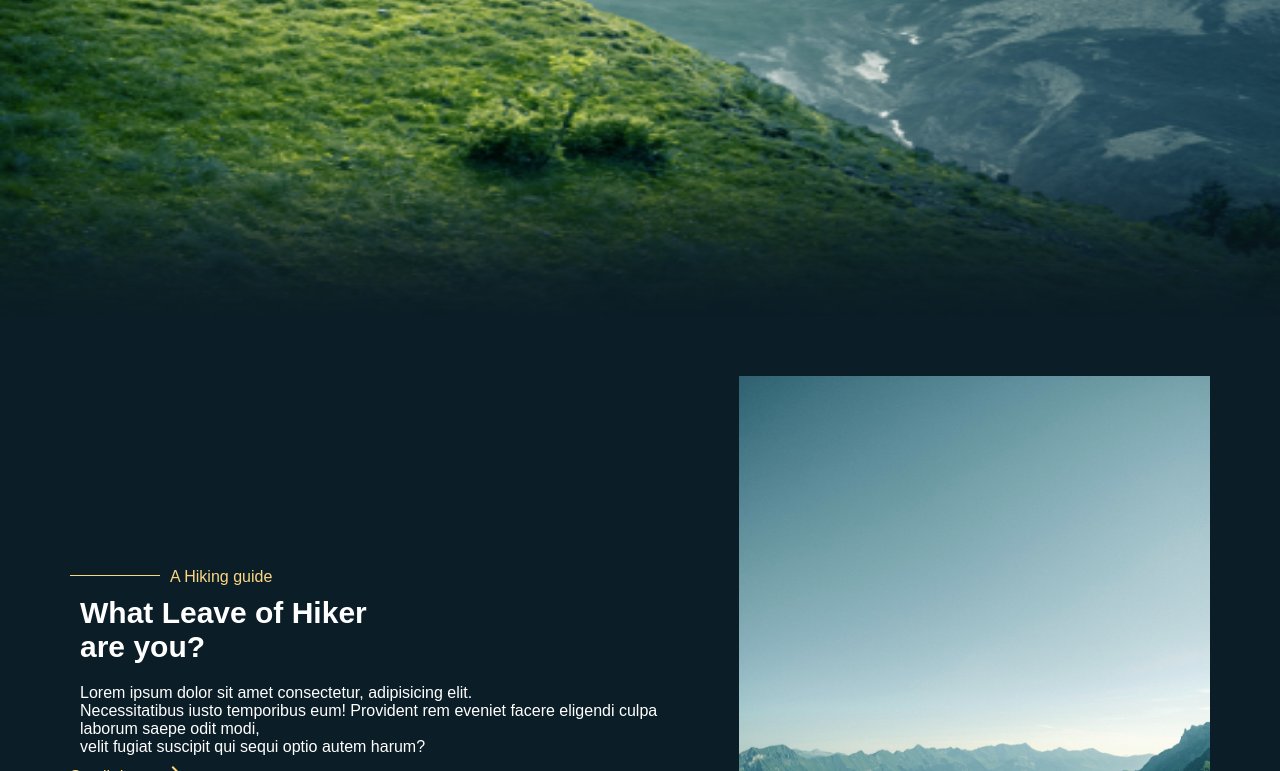
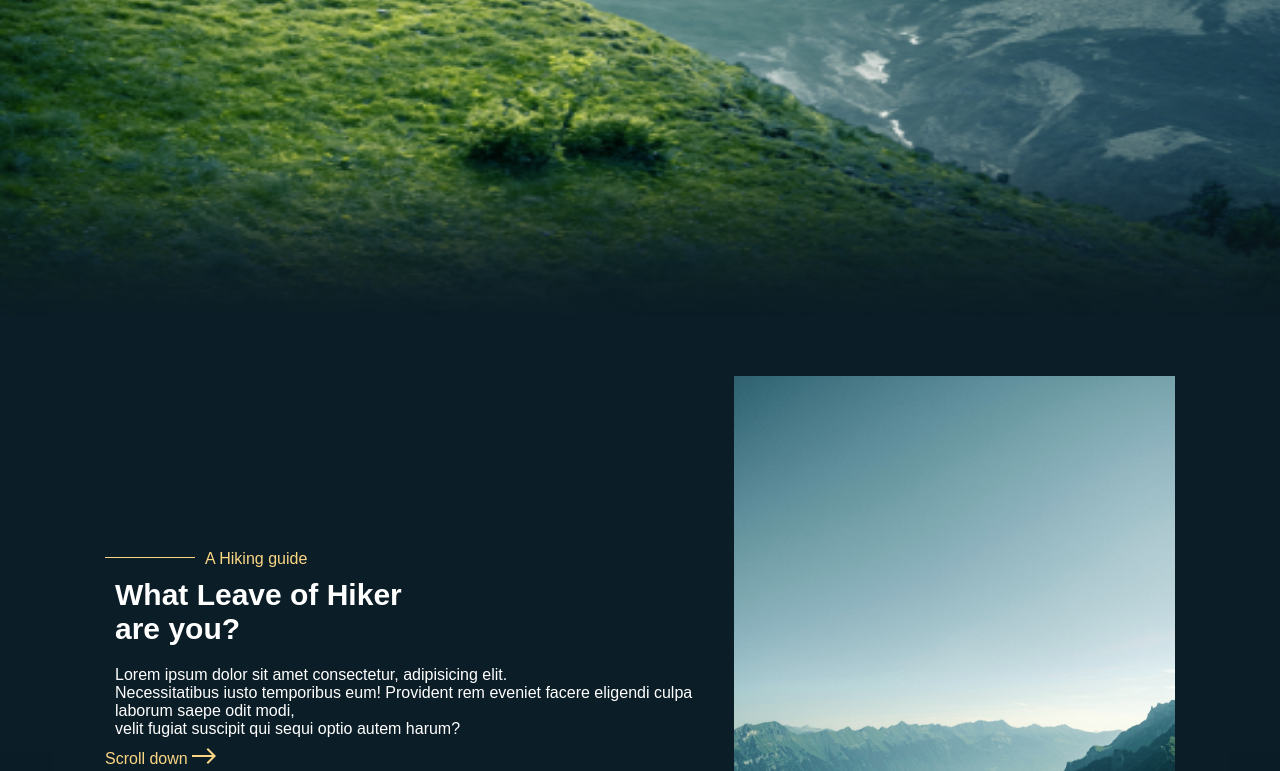
Before and after one commit to wedadosama/MNAN, a plain HTML site: page index.html in a window 1280 px wide. Shown: the part 484-1255 px from the top of the page. Drawn offline with Linux system fonts and the light colour scheme.

Commit message:
Fix: H Scroll

```diff
--- a/assets/style/man.css
+++ b/assets/style/man.css
@@ -31,17 +31,17 @@ img{
 }
 @media (min-width: 768px) {
   .container {
-    width: 750px;
+    width: 700px;
   }
 }
 @media (min-width: 992px) {
   .container {
-    width: 970px;
+    width: 900px;
   }
 }
 @media (min-width: 1200px) {
   .container {
-    width: 1170px;
+    width: 1100px;
   }
 }
 header{
```
